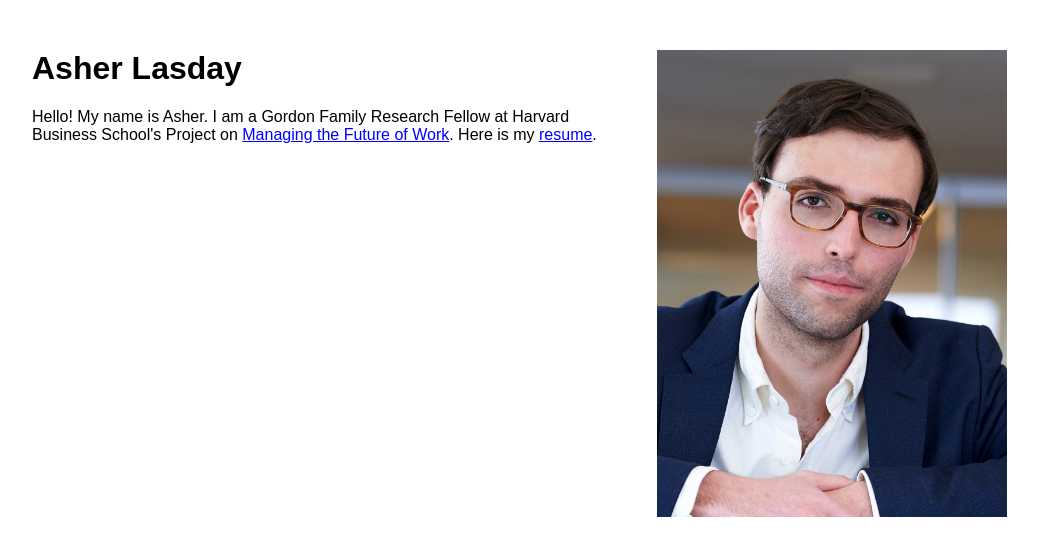
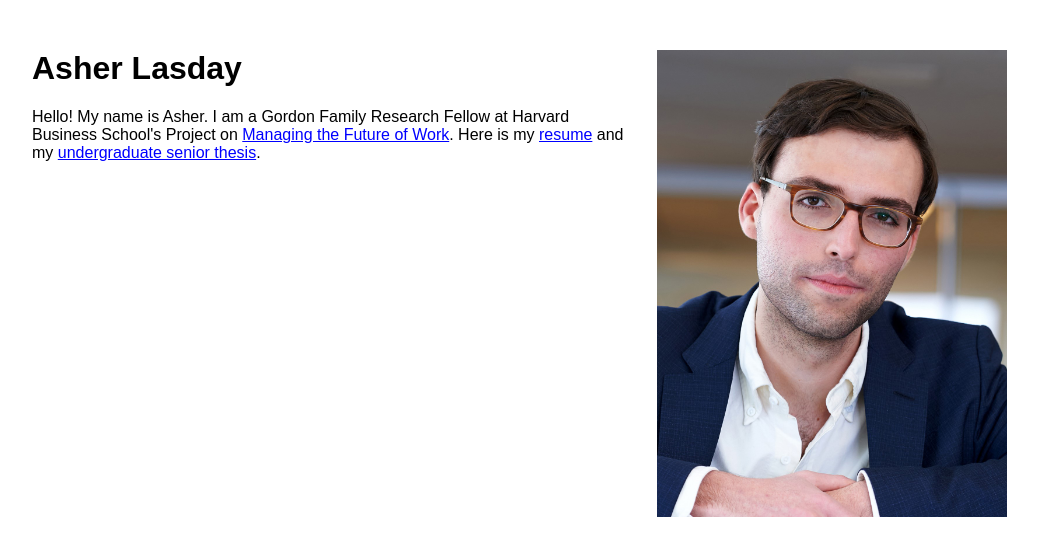
Before and after one commit to alasday/site, a plain HTML site: page index.html in a window 1280 px wide. Shown: the whole page, without its empty margins (76-1114 px from the left). Drawn offline with Linux system fonts and the light colour scheme.

Commit message:
changing index to include thesis

```diff
--- a/index.html
+++ b/index.html
@@ -10,7 +10,7 @@
 
 <h1>Asher Lasday</h1>
 
-<p>Hello! My name is Asher. I am a Gordon Family Research Fellow at Harvard Business School's Project on <a href="https://www.hbs.edu/managing-the-future-of-work/Pages/default.aspx">Managing the Future of Work</a>. Here is my <a href="CV.pdf">resume</a>.
+<p>Hello! My name is Asher. I am a Gordon Family Research Fellow at Harvard Business School's Project on <a href="https://www.hbs.edu/managing-the-future-of-work/Pages/default.aspx">Managing the Future of Work</a>. Here is my <a href="CV.pdf">resume</a> and my <a href="https://docs.google.com/document/d/1jV0FVr09NKq8Jv3cXq6w1t78V0WGsIfmeKBmV-gnu2I/edit?usp=sharing">undergraduate senior thesis</a>.
 
 
 </div> </body>
```
